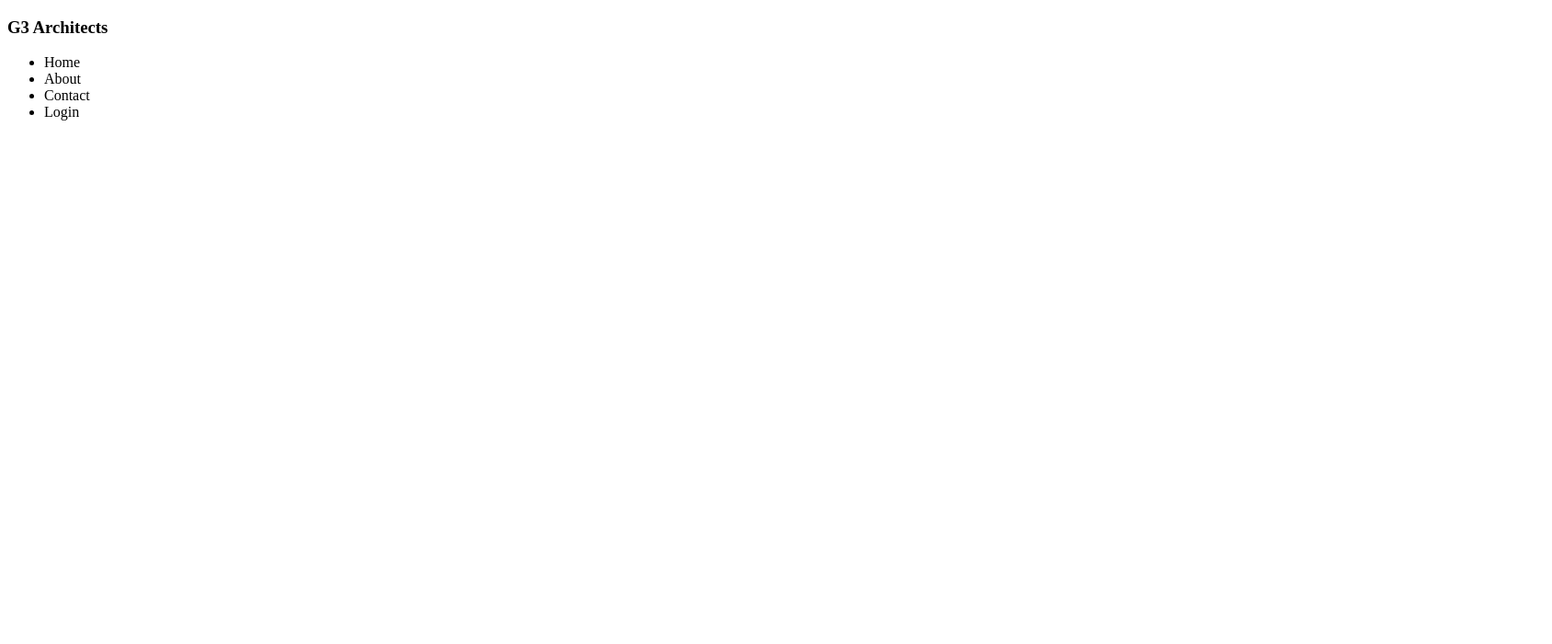
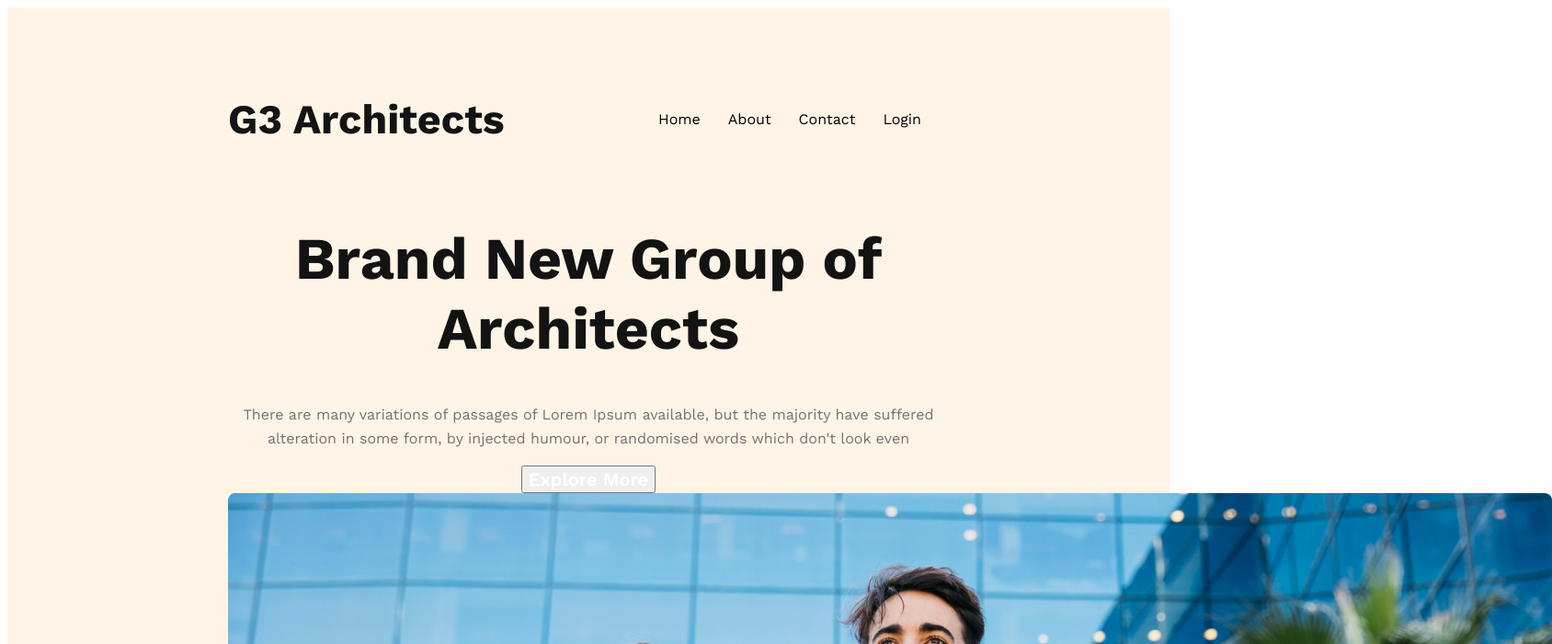
Before and after one commit to Nahanur-islam/G3-Architec-website99, a plain HTML site: page index.html in a window 1280 px wide. Shown: the top 700 px of the page at 92% size, 1688 px wide, since content can reach past the window. Drawn offline with nearby package versions, Linux system fonts and the light colour scheme.

Commit message:
all banner content added

```diff
--- a/index.html
+++ b/index.html
@@ -4,11 +4,12 @@
     <meta charset="UTF-8">
     <meta name="viewport" content="width=device-width, initial-scale=1.0">
     <title>Document</title>
+    <link rel="stylesheet" href="styles/style.css">
 </head>
 <body>
    <header>
         <nav>
-            <h3>G3 Architects</h3>
+            <h3 class="nav-title">G3 Architects</h3>
             <ul>
                 <li>Home</li>
                 <li>About</li>
@@ -16,6 +17,16 @@
                 <li>Login</li>
             </ul>
         </nav>
+        <div class="banner">
+            <div class="banner-content">
+                <h1 class="banner-title">Brand New
+                Group of Architects
+            </h1>
+                <p class="banner-didcription">There are many variations of passages of Lorem Ipsum available, but the majority have suffered alteration in some form, by injected humour, or randomised words which don't look even</p>
+                <button class="btn-primary">Explore More</button>
+            </div>
+                <img src="images/banner.png" alt="">
+        </div>
    </header>
    <main>
 
--- a/styles/style.css
+++ b/styles/style.css
@@ -1,5 +1,78 @@
 /*work sens fonts from goole fonts*/
 @import url('https://fonts.googleapis.com/css2?family=Work+Sans:ital,wght@0,400;0,600;0,700;0,800;1,500&display=swap');
-*{
+
+/*shared style*/
+.btn-primary {
+    color: #FFF;
+    text-align: center;
+    font-size: 20px;
+    font-style: normal;
+    font-weight: 600;
+    line-height: normal;
+
+}
+
+* {
     font-family: 'Work Sans', sans-serif;
 }
+
+header {
+    background: rgba(255, 144, 14, 0.10);
+    padding: 50px 240px;
+}
+
+nav {
+    display: flex;
+    justify-content: space-between;
+    align-items: center;
+}
+
+.nav-title {
+    color: #131313;
+    font-size: 2.8rem;
+    font-style: normal;
+    font-weight: 700;
+    line-height: normal;
+}
+
+nav>ul {
+    display: flex;
+
+
+}
+
+nav li {
+    list-style: none;
+    margin-right: 30px;
+    font-weight: 500px;
+    font-size: 1em;
+}
+
+nav li a {
+    text-decoration: none;
+    color: #424242;
+
+}
+
+/*banner-styles*/
+.banner-content {
+    max-width: 800px;
+    text-align: center;
+    margin: 0 auto;
+}
+
+.banner-title {
+    color: #131313;
+
+    font-size: 4rem;
+    font-weight: 700;
+
+}
+
+.banner-didcription {
+    color: var(--Dark-03, #727272);
+    font-size: 16px;
+    font-weight: 400;
+    line-height: 26px;
+    /* 162.5% */
+}
```
